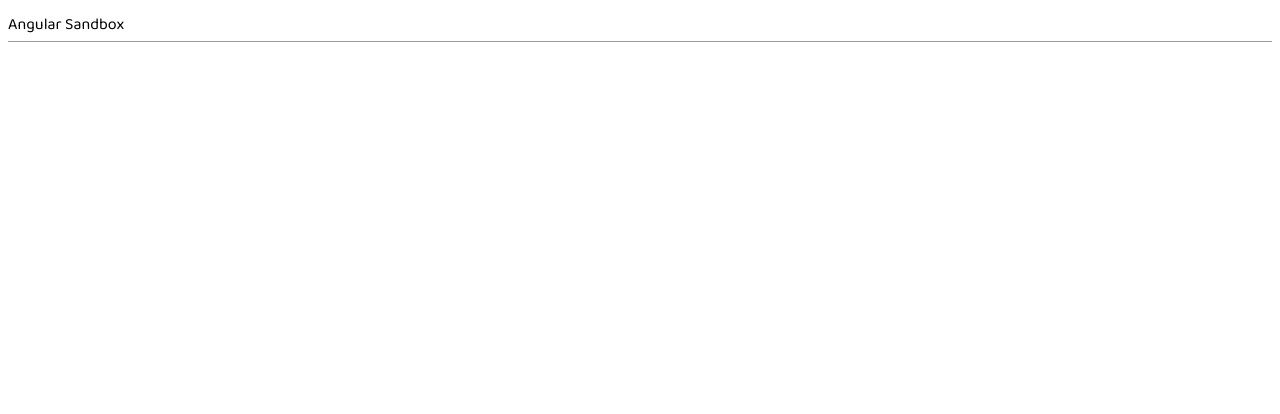
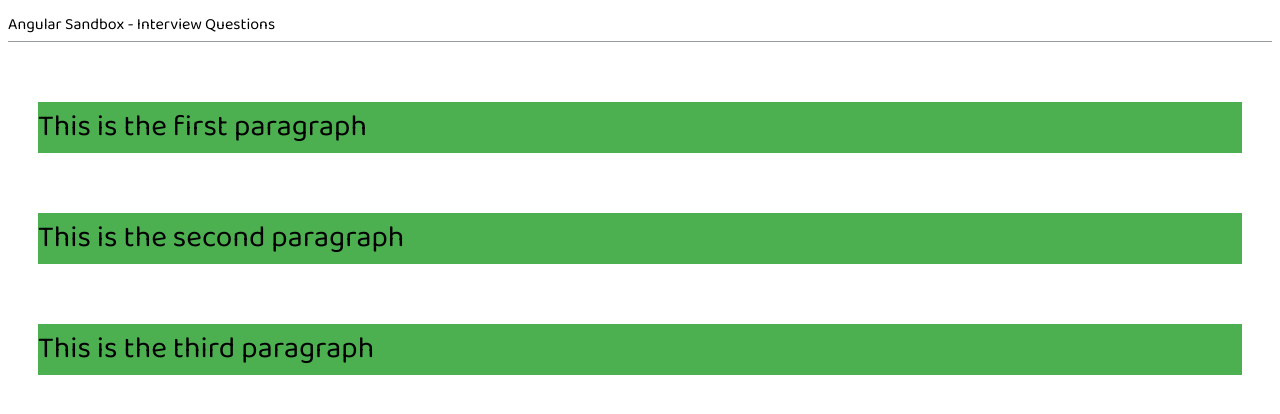
Before and after one commit to ozgursarikamis/angular-sandbox, an Angular app: page / in a window 1280 px wide. Shown: the top 414 px of the page. Built offline with nearby package versions, Linux system fonts and the light colour scheme.

Commit message:
[HostListener] A standalone host listener

```diff
--- a/src/app/app.component.html
+++ b/src/app/app.component.html
@@ -1,3 +1,9 @@
 <div class="title">
   Angular Sandbox {{ title ? " - " + title : "" }}
 </div>
+
+<div>
+  <p appSubtitle>This is the first paragraph</p>
+  <p appSubtitle>This is the second paragraph</p>
+  <p appSubtitle>This is the third paragraph</p>
+</div>
--- a/src/app/app.component.scss
+++ b/src/app/app.component.scss
@@ -3,3 +3,10 @@
   padding: 3px 0;
   border-bottom: 1px solid rgba(52, 58, 64, 0.5);
 }
+
+p {
+  display: block;
+  margin: 2em 1em;
+  font-size: 30px;
+  background-color: #4CAF50;
+}
--- a/src/app/app.component.ts
+++ b/src/app/app.component.ts
@@ -1,10 +1,14 @@
 import { Component } from '@angular/core';
+import { SubtitleDirective } from './subtitle.directive';
 
 @Component({
   selector: 'app-root',
   templateUrl: './app.component.html',
-  styleUrls: ['./app.component.scss']
+  styleUrls: ['./app.component.scss'],
+  hostDirectives: [
+    SubtitleDirective // to import a standalone directive
+  ]
 })
 export class AppComponent {
-  title = undefined;
+  title = "Interview Questions";
 }
--- /dev/null
+++ b/src/app/subtitle.directive.ts
@@ -0,0 +1,15 @@
+import { Directive, HostListener } from '@angular/core';
+
+@Directive({
+  selector: '[appSubtitle]',
+  standalone: true
+})
+export class SubtitleDirective {
+
+  @HostListener('click') onClick() {
+    console.log('click', 'You hovered over a paragraph');
+  }
+
+  constructor() { }
+
+}
```
